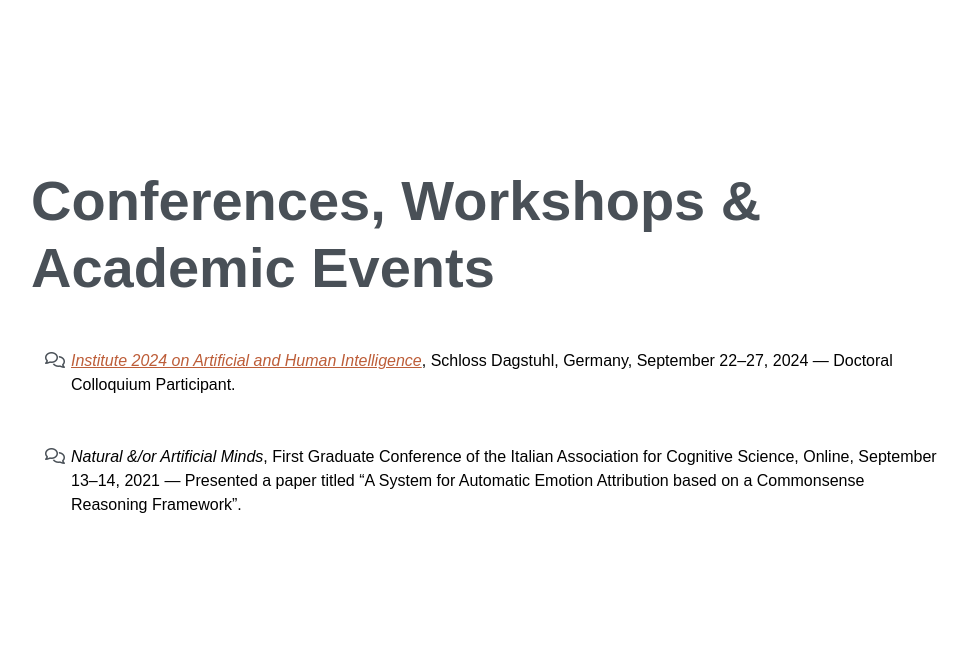
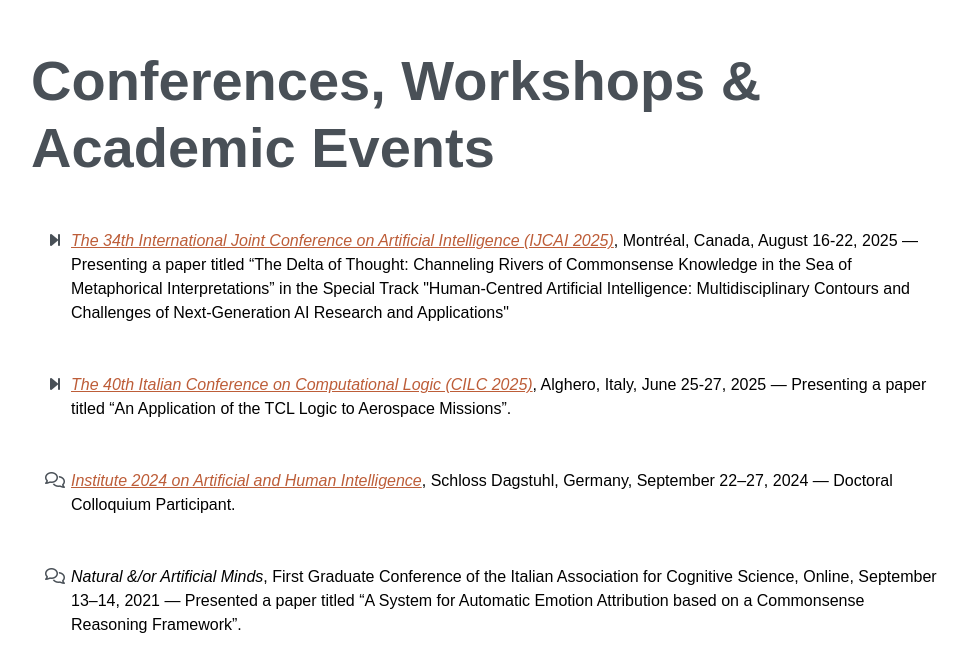
Before and after one commit to StefanoZoia/StefanoZoia.github.io, a plain HTML site: page index.html in a window 1280 px wide. Shown: the part 4627-5299 px from the top of the page, without its empty margins (289-1257 px from the left). Drawn offline with nearby package versions, Linux system fonts and the light colour scheme; a web font is replaced by a local one.

Commit message:
Update index.html

```diff
--- a/index.html
+++ b/index.html
@@ -4,8 +4,8 @@
         <meta charset="utf-8" />
         <meta http-equiv="Cache-Control" content="no-cache">
         <meta name="viewport" content="width=device-width, initial-scale=1, shrink-to-fit=no" />
-        <meta name="description" content="" />
-        <meta name="author" content="" />
+        <meta name="description" content="Personal web page of Stefano Zoia" />
+        <meta name="author" content="Stefano Zoia" />
         <title>Stefano Zoia</title>
         <link rel="icon" type="image/x-icon" href="assets/img/favicon.ico" />
         <!-- Font Awesome icons (free version)-->
@@ -268,6 +268,20 @@
                 <h2 class="mb-5">Conferences, Workshops & Academic Events</h2>
                 <ul class="fa-ul mb-0">
                     <li class="mb-5">
+                        <span class="fa-li"><i class="fas fa-forward-step"></i></span>
+                        <i><a href="https://2025.ijcai.org/" target="_blank">The 34th International Joint Conference
+                        on Artificial Intelligence (IJCAI 2025)</a></i>, Montréal, Canada, August 16-22, 2025 &mdash; Presenting
+                        a paper titled “The Delta of Thought: Channeling Rivers of Commonsense Knowledge in the Sea of
+                        Metaphorical Interpretations” in the Special Track "Human-Centred Artificial Intelligence:
+                        Multidisciplinary Contours and Challenges of Next-Generation AI Research and Applications"
+                    </li>
+                    <li class="mb-5">
+                        <span class="fa-li"><i class="fas fa-forward-step"></i></span>
+                        <i><a href="https://cilc2025.github.io/" target="_blank">The 40th Italian Conference
+                        on Computational Logic (CILC 2025)</a></i>, Alghero, Italy, June 25-27, 2025  &mdash; Presenting a paper
+                        titled “An Application of the TCL Logic to Aerospace Missions”.
+                    </li>
+                    <li class="mb-5">
                         <span class="fa-li"><i class="far fa-comments"></i></span>
                         <i><a href="https://codesign-lab.org/institute2024/index.html" target="_blank">Institute 2024 on Artificial
                         and Human Intelligence</a></i>, Schloss Dagstuhl, Germany, September 22–27, 2024 &mdash;
```
